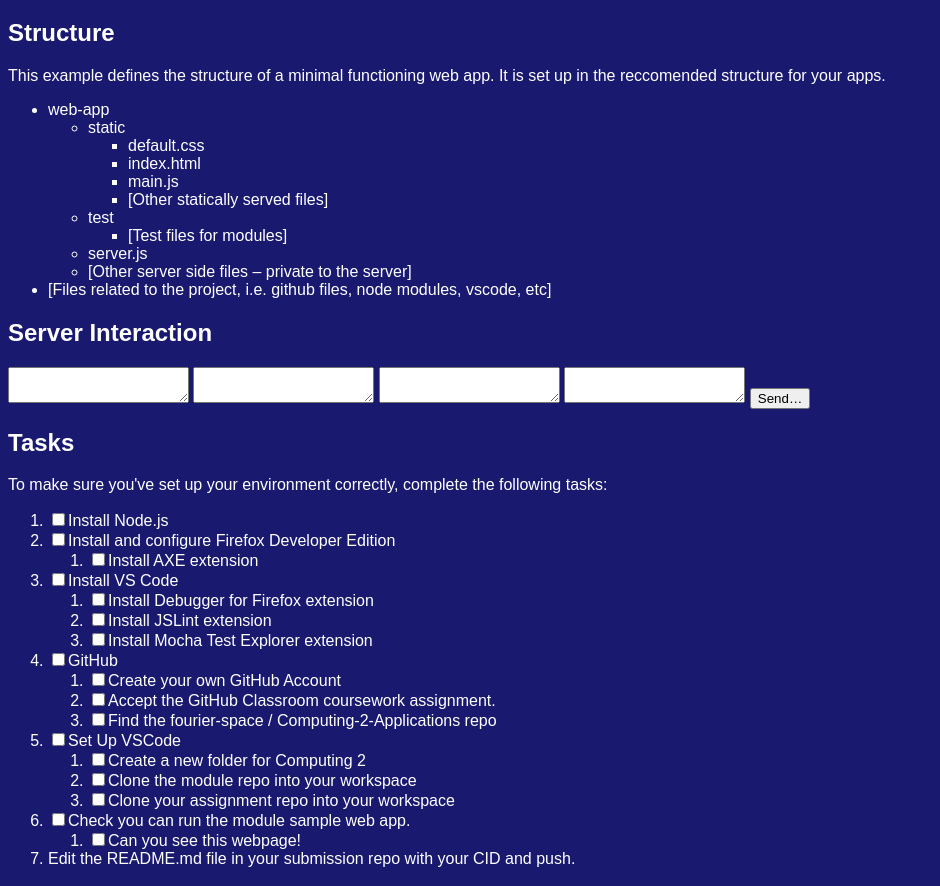
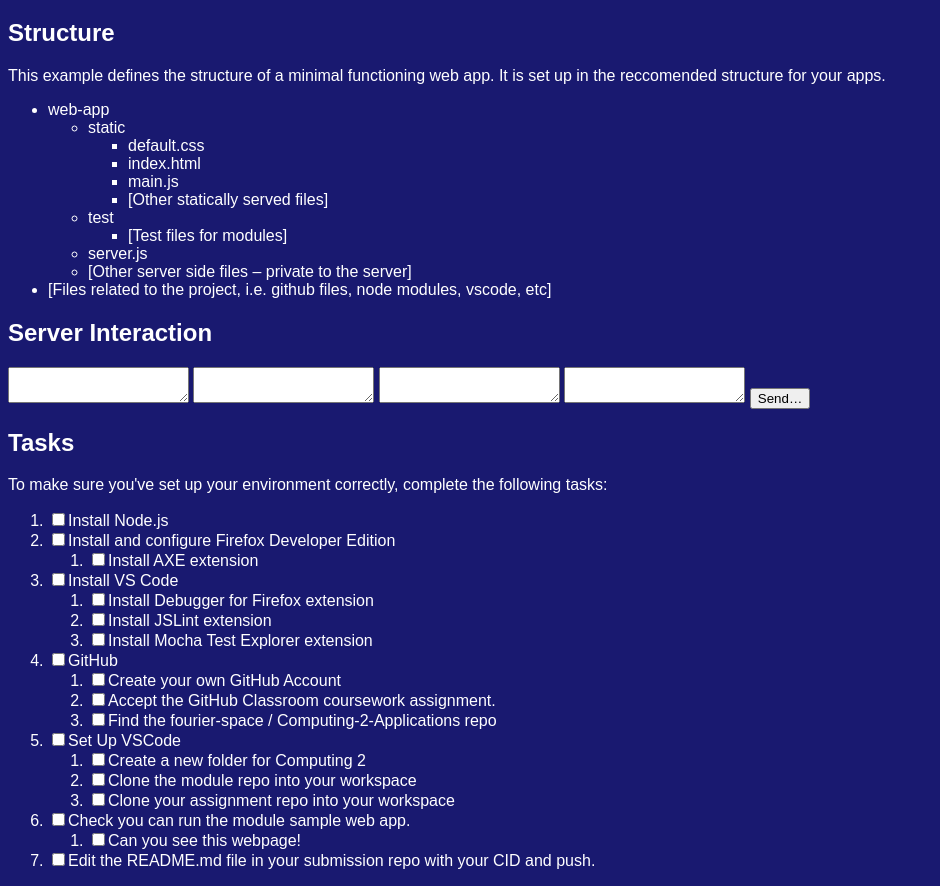
Before and after one commit to fourier-space/Computing-2-Applications, a website with bundled scripts: page Week 1 - Template for web apps/web-app/static/index.html in a window 1280 px wide. Shown: the part 61-947 px from the top of the page, without its empty margins (0-940 px from the left). Built offline with nearby package versions, Linux system fonts and the light colour scheme.

Commit message:
checkbox

```diff
--- a/Week 1 - Template for web apps/web-app/static/index.html
+++ b/Week 1 - Template for web apps/web-app/static/index.html
@@ -90,6 +90,6 @@
                 <li><input type="checkbox">Can you see this webpage!</li>
             </ol>
         </li>
-        <li>Edit the README.md file in your submission repo with your CID and push.</li>
+        <li><input type="checkbox">Edit the README.md file in your submission repo with your CID and push.</li>
     </ol>
 </p>
```
